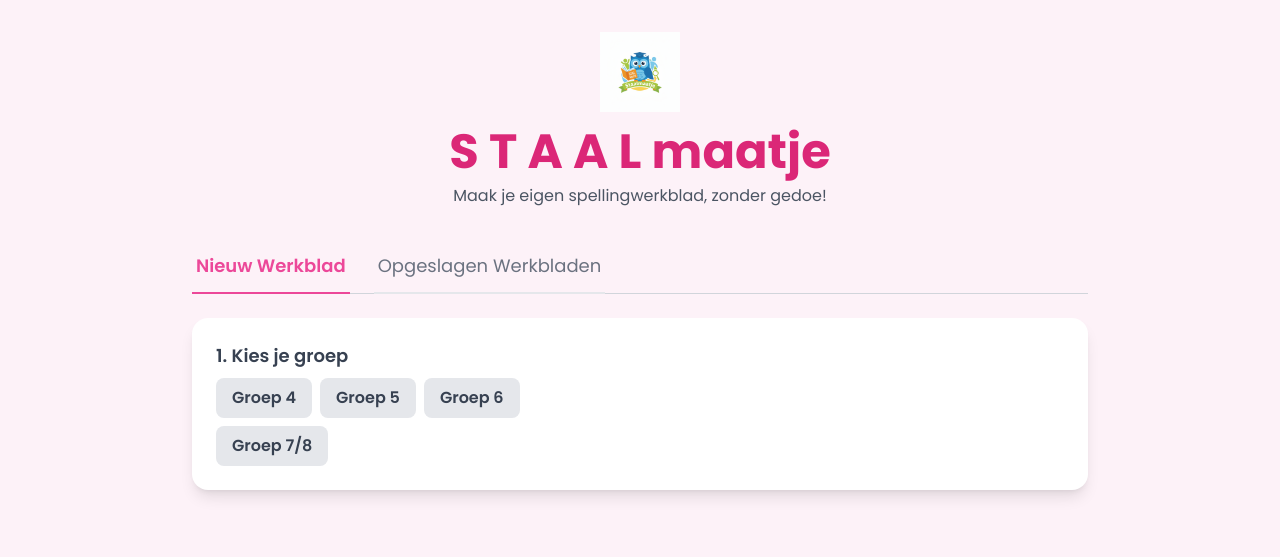
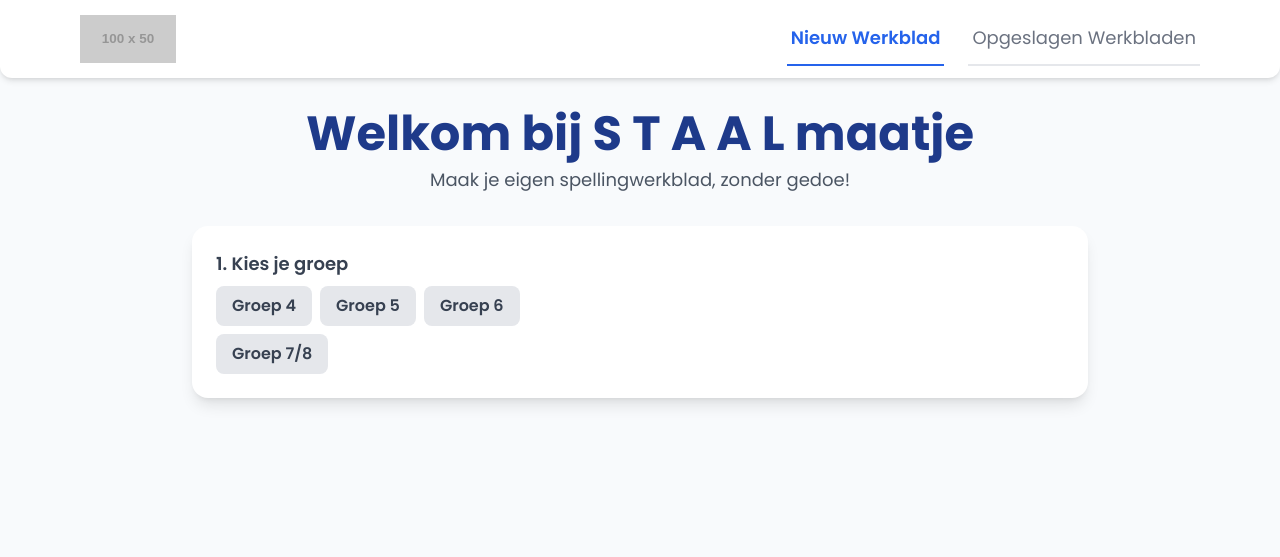
Before and after one commit to K4mmar/Staalmaatje, a website: page index.html in a window 1280 px wide. Drawn offline with nearby package versions, Linux system fonts and the light colour scheme; placeholder pictures from the web are drawn by us.

Commit message:
Automatische update

```diff
--- a/index.html
+++ b/index.html
@@ -9,40 +9,56 @@
     <style>
         @import url('https://fonts.googleapis.com/css2?family=Poppins:wght@400;600;700&display=swap');
         body { font-family: 'Poppins', sans-serif; }
-        /* Stijl voor actieve tab */
+
+        /* AANGEPAST: Stijl voor actieve tab (nu blauw) */
         .main-tab.active {
-            border-bottom-color: #EC4899; /* pink-600 */
-            color: #EC4899; /* pink-600 */
+            border-bottom-color: #2563EB; /* blue-600 */
+            color: #2563EB; /* blue-600 */
             font-weight: 600;
         }
     </style>
 </head>
-<body class="bg-pink-50">
+<!-- AANGEPAST: Achtergrond nu professioneel lichtgrijs -->
+<body class="bg-slate-50">
 
-    <div id="app" class="container mx-auto p-4 md:p-8">
-        <header class="text-center mb-8 no-print">
-            <!-- NIEUW: Logo toegevoegd -->
-            <img src="images/logo.png" alt="Staalmaatje Logo" class="mx-auto h-20 w-auto mb-4">
-            <!-- Einde Logo -->
-            <h1 class="text-4xl md:text-5xl font-bold text-pink-600">S T A A L maatje</h1>
-            <p class="text-gray-600 mt-2">Maak je eigen spellingwerkblad, zonder gedoe!</p>
-        </header>
+    <div id="app" class="container mx-auto pb-12">
 
-        <!-- NIEUW: Hoofd Tab Navigatie -->
-        <div class="max-w-4xl mx-auto mb-6 no-print">
-            <div class="border-b border-gray-300">
-                <nav class="-mb-px flex gap-6" aria-label="Tabs">
-                    <button id="tab-btn-new" class="main-tab active whitespace-nowrap py-3 px-1 border-b-2 font-medium text-lg text-gray-500 hover:text-gray-700" data-tab="new-worksheet-panel">
+        <!-- NIEUW: Professionele navigatiebalk -->
+        <nav class="bg-white shadow-md rounded-b-xl no-print">
+            <div class="container mx-auto max-w-6xl px-4">
+                <div class="flex justify-between items-center py-3">
+                    <!-- Logo -->
+                    <img src="images/logo.jpg"
+                         alt="Staalmaatje Logo"
+                         class="h-12 w-auto"
+                         onerror="this.onerror=null; this.src='https://placehold.co/100x50/000000/FFFFFF?text=Logo+Niet+Gevonden&font=poppins';">
+
+                    <!-- Navigatie Knoppen (Tabs) -->
+                    <div class="flex gap-6" aria-label="Tabs">
+                        <button id="tab-btn-new" class="main-tab active whitespace-nowrap py-3 px-1 border-b-2 font-medium text-lg text-gray-500 hover:text-blue-500" data-tab="new-worksheet-panel">
                             Nieuw Werkblad
                         </button>
-                    <button id="tab-btn-history" class="main-tab whitespace-nowrap py-3 px-1 border-b-2 font-medium text-lg text-gray-500 hover:text-gray-700" data-tab="history-panel">
+                        <button id="tab-btn-history" class="main-tab whitespace-nowrap py-3 px-1 border-b-2 font-medium text-lg text-gray-500 hover:text-blue-500" data-tab="history-panel">
                             Opgeslagen Werkbladen
                         </button>
-                </nav>
                     </div>
                 </div>
+            </div>
+        </nav>
 
-        <!-- NIEUW: Tab Panelen -->
+        <!-- OUDE HEADER VERWIJDERD -->
+        <!-- OUDE TAB-KNOPPEN DIV VERWIJDERD -->
+
+        <!-- NIEUW: Hoofd content area -->
+        <main class="max-w-4xl mx-auto mt-8">
+
+            <!-- Pagina Titel -->
+            <div class="text-center mb-8 no-print">
+                <h1 class="text-4xl md:text-5xl font-bold text-blue-900">Welkom bij S T A A L maatje</h1>
+                <p class="text-gray-600 mt-2 text-lg">Maak je eigen spellingwerkblad, zonder gedoe!</p>
+            </div>
+
+            <!-- Tab Panelen -->
             <div class="max-w-4xl mx-auto">
                 <!-- Paneel 1: Nieuw Werkblad Generator -->
                 <div id="new-worksheet-panel" class="main-tab-panel">
@@ -57,6 +73,7 @@
 
                             <div id="category-selection" class="hidden">
                                 <h3 class="text-lg font-semibold mb-2 text-gray-700">2. Kies categorieën (max. 3)</h3>
+                                <!-- AANGEPAST: Checkboxes nu blauw -->
                                 <div id="category-list" class="max-h-48 overflow-y-auto bg-gray-50 p-3 rounded-lg border">
                                     <!-- Categorie checkboxes worden hier door JS ingevoegd -->
                                 </div>
@@ -64,7 +81,8 @@
                         </div>
 
                         <div id="generate-button-container" class="text-center mt-8 hidden">
-                        <button id="generate-btn" class="bg-pink-600 text-white font-bold py-3 px-8 rounded-full text-lg hover:bg-pink-700 transition-all transform hover:scale-105 shadow-lg">
+                            <!-- AANGEPAST: Knop nu blauw -->
+                            <button id="generate-btn" class="bg-blue-600 text-white font-bold py-3 px-8 rounded-full text-lg hover:bg-blue-700 transition-all transform hover:scale-105 shadow-lg">
                                 <i class="fas fa-magic mr-2"></i> Maak Werkblad
                             </button>
                         </div>
@@ -80,6 +98,7 @@
                                 <i class="fas fa-trash-alt mr-1"></i> Wis geschiedenis
                             </button>
                         </div>
+                        <!-- AANGEPAST: Hover-effect nu blauw -->
                         <div id="history-list" class="grid grid-cols-1 md:grid-cols-2 gap-3">
                             <!-- Geschiedenis-items worden hier door JS ingevoegd -->
                         </div>
@@ -92,6 +111,7 @@
             <div id="worksheet-output" class="mt-8">
                 <!-- Werkblad wordt hier door JS gegenereerd -->
             </div>
+        </main>
     </div>
 
     <!-- NIEUWE STRUCTUUR: Scripts in de juiste volgorde laden -->
```
Lines whose indentation alone changed are shown as unchanged.
